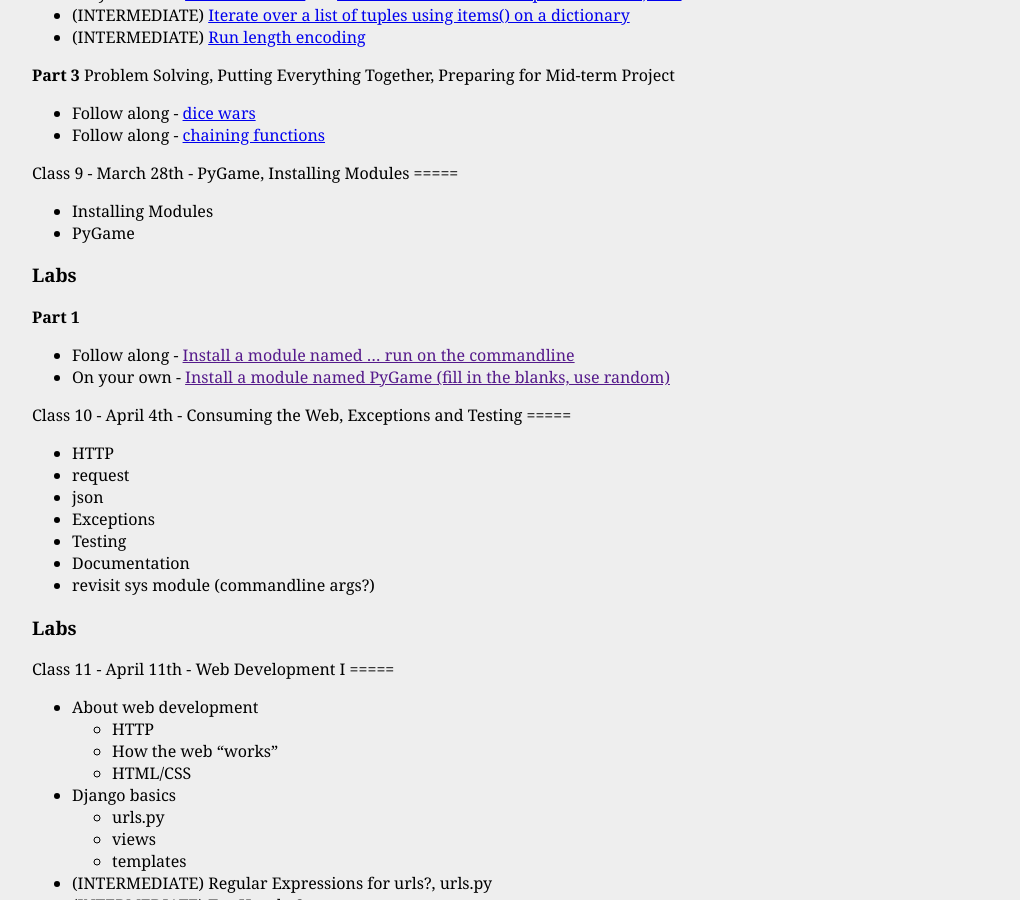
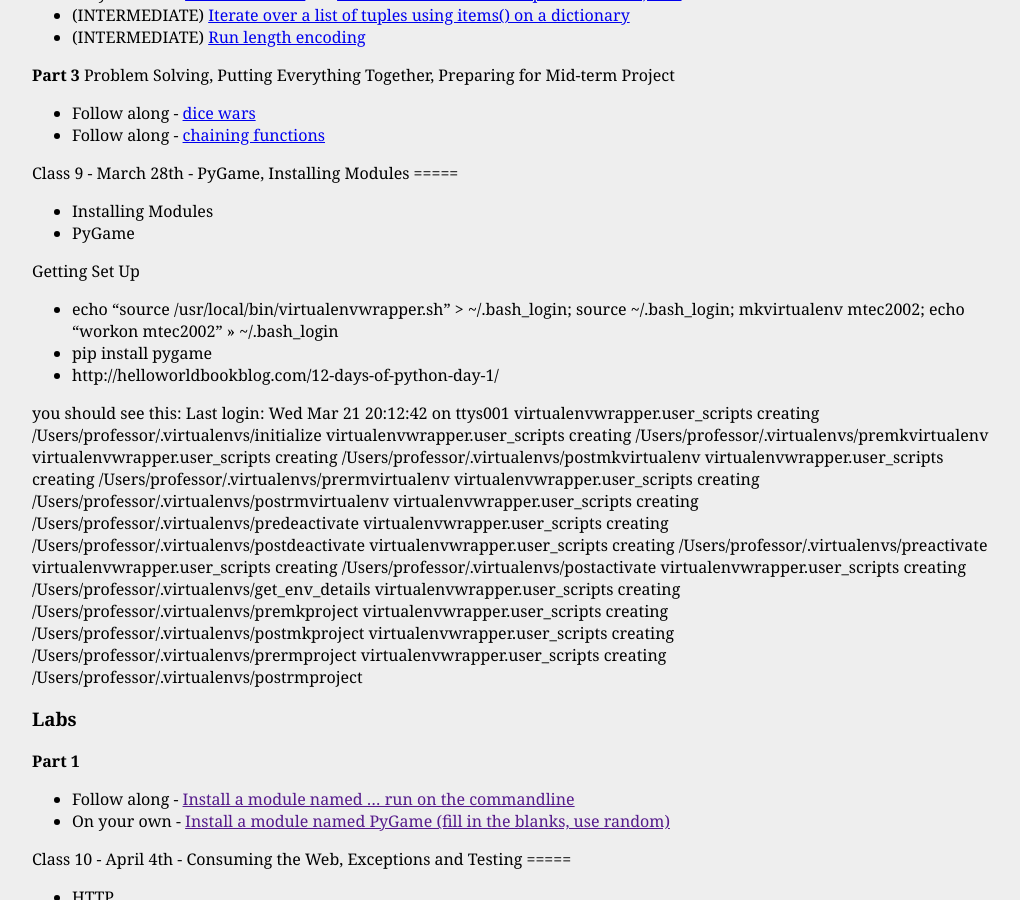
Before and after one commit to jversoza/MTEC2002, a Jekyll site: the page built from syllabus.markdown, in a window 1280 px wide and 900 px high, scrolled down 7489 px. Shown: the whole window, without its empty margins (128-1148 px from the left). Built offline with Jekyll 4.4.1, drawn with Linux system fonts in a browser that asks for light colours.

Commit message:
updated with pygame install instructions

```diff
--- a/syllabus.markdown
+++ b/syllabus.markdown
@@ -338,6 +338,28 @@
 * Installing Modules
 * PyGame
 
+Getting Set Up
+* echo "source /usr/local/bin/virtualenvwrapper.sh" > ~/.bash_login; source ~/.bash_login; mkvirtualenv mtec2002; echo "workon mtec2002" >> ~/.bash_login
+* pip install pygame
+* http://helloworldbookblog.com/12-days-of-python-day-1/
+
+you should see this:
+Last login: Wed Mar 21 20:12:42 on ttys001
+virtualenvwrapper.user_scripts creating /Users/professor/.virtualenvs/initialize
+virtualenvwrapper.user_scripts creating /Users/professor/.virtualenvs/premkvirtualenv
+virtualenvwrapper.user_scripts creating /Users/professor/.virtualenvs/postmkvirtualenv
+virtualenvwrapper.user_scripts creating /Users/professor/.virtualenvs/prermvirtualenv
+virtualenvwrapper.user_scripts creating /Users/professor/.virtualenvs/postrmvirtualenv
+virtualenvwrapper.user_scripts creating /Users/professor/.virtualenvs/predeactivate
+virtualenvwrapper.user_scripts creating /Users/professor/.virtualenvs/postdeactivate
+virtualenvwrapper.user_scripts creating /Users/professor/.virtualenvs/preactivate
+virtualenvwrapper.user_scripts creating /Users/professor/.virtualenvs/postactivate
+virtualenvwrapper.user_scripts creating /Users/professor/.virtualenvs/get_env_details
+virtualenvwrapper.user_scripts creating /Users/professor/.virtualenvs/premkproject
+virtualenvwrapper.user_scripts creating /Users/professor/.virtualenvs/postmkproject
+virtualenvwrapper.user_scripts creating /Users/professor/.virtualenvs/prermproject
+virtualenvwrapper.user_scripts creating /Users/professor/.virtualenvs/postrmproject
+
 <a class="labs9" id="labs9"></a>
 ###Labs
 __Part 1__
```
